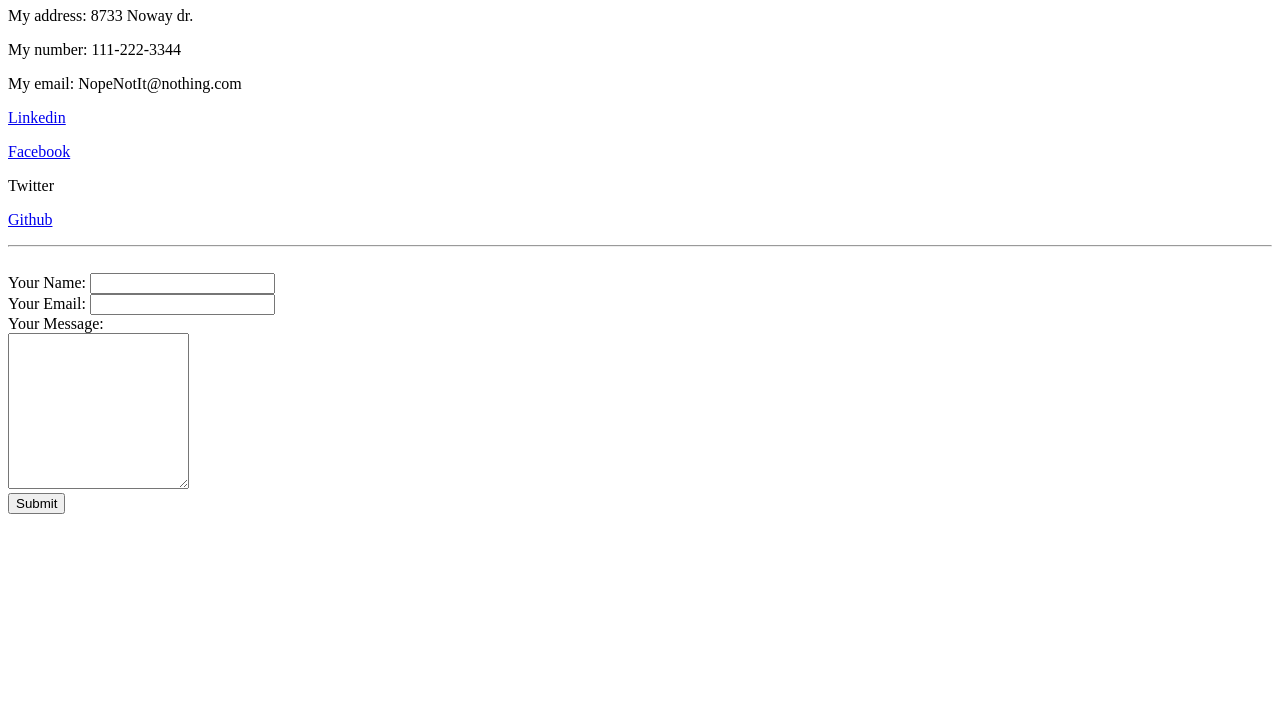
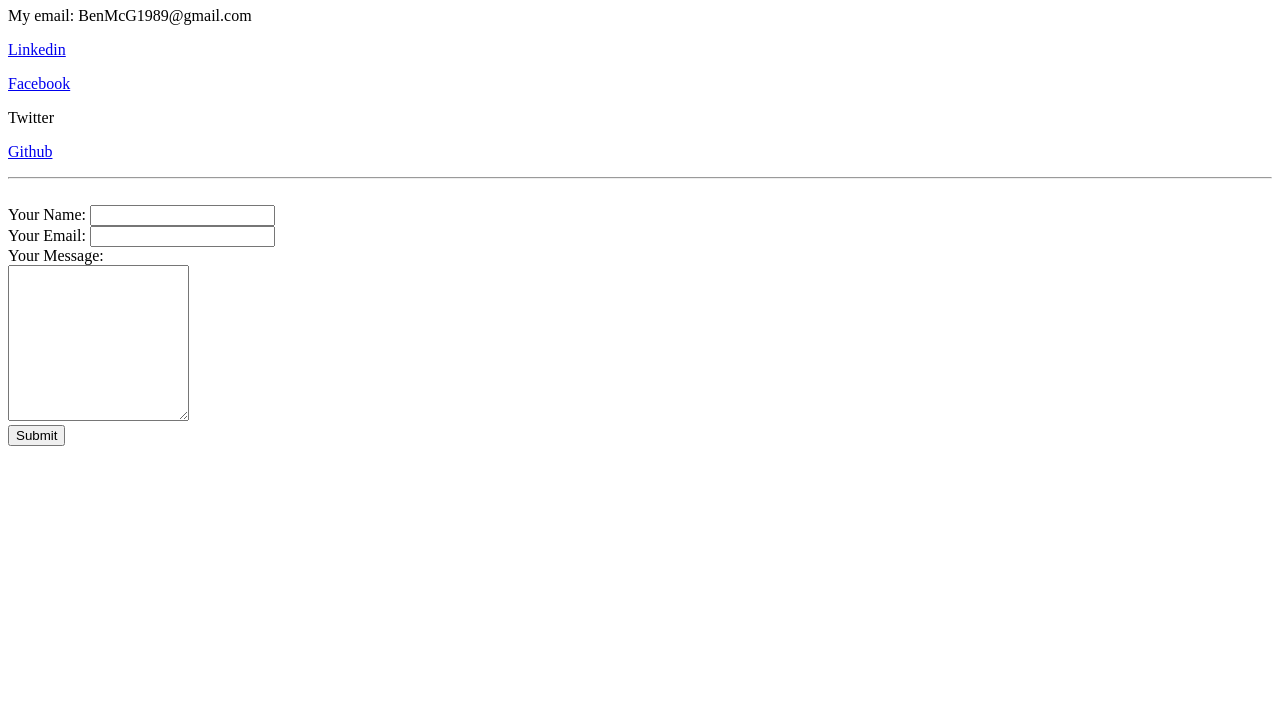
Before and after one commit to McGinnis89/CV, a plain HTML site: page Contact-me.html in a window 1280 px wide. Shown: the part 73-800 px from the top of the page. Drawn offline with Linux system fonts and the light colour scheme.

Commit message:
Updated Contact info
Removed useless information and added more relevant information.

```diff
--- a/Contact-me.html
+++ b/Contact-me.html
@@ -8,9 +8,7 @@
 
 <body>
   <h1>Contact Information</h1>
-  <p>My address: 8733 Noway dr.</p>
-  <p>My number: 111-222-3344</p>
-  <p>My email: NopeNotIt@nothing.com</p>
+  <p>My email: BenMcG1989@gmail.com</p>
   <p><a href="https://www.linkedin.com/in/ben-mcginnis-89bba523b?lipi=urn%3Ali%3Apage%3Ad_flagship3_profile_view_base_contact_details%3BBf3egJxCSWW%2BasoSlk7Gag%3D%3D">Linkedin</a></p>
   <p><a href="https://www.facebook.com/BenMcG89">Facebook</a></p>
   <p>Twitter</p>
```
